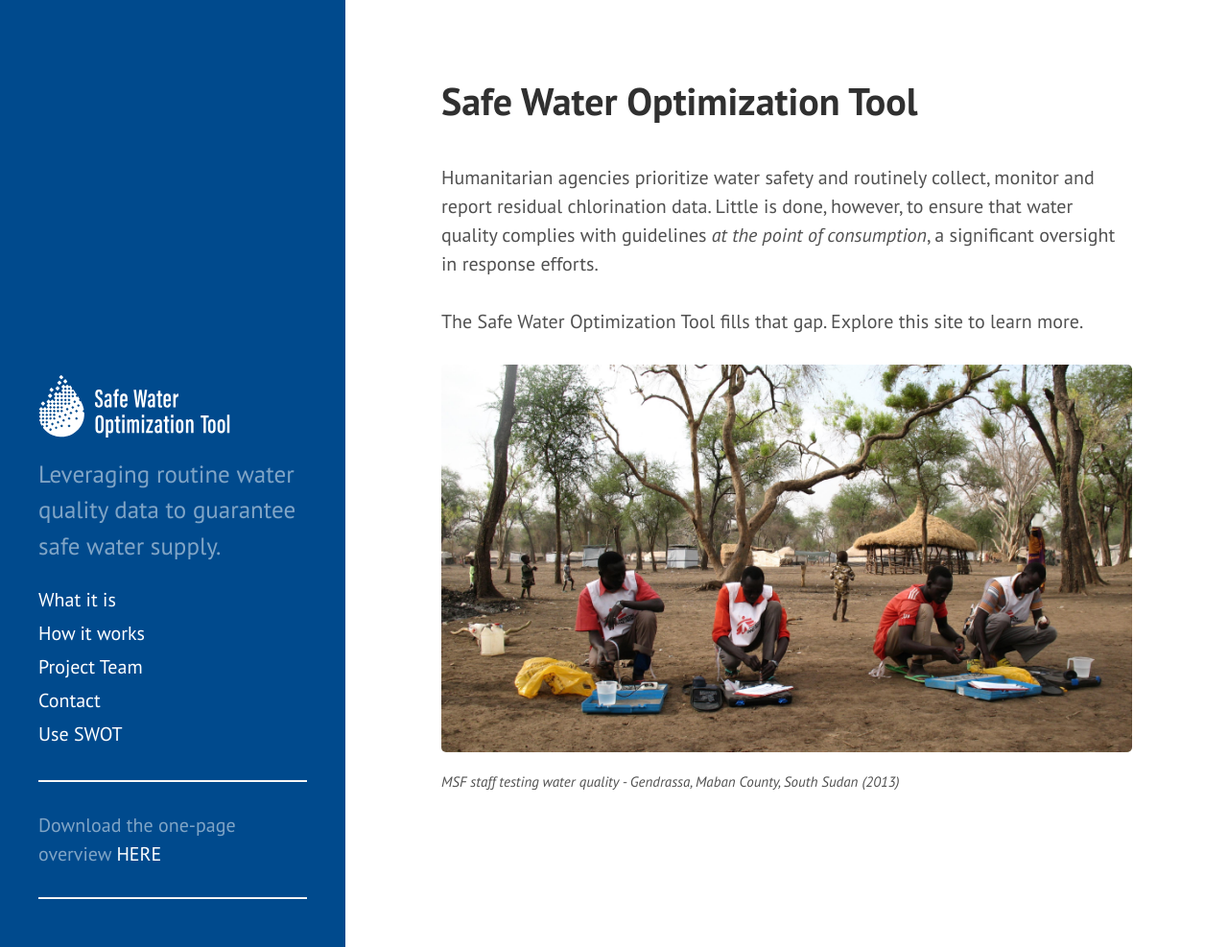
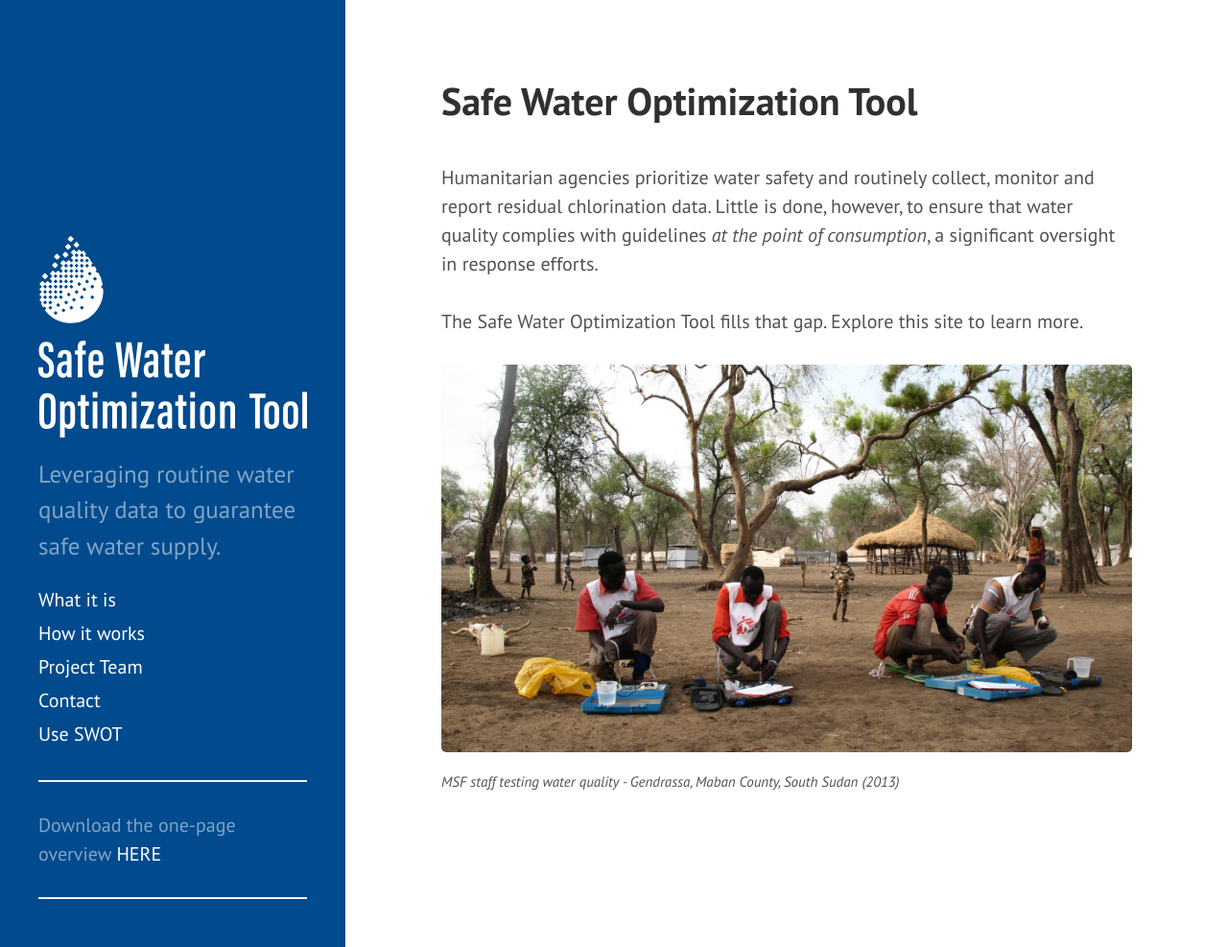
Before and after one commit to safeh2o/swot-infopage, a Jekyll site: the page built from index.html, in a window 1280 px wide and 987 px high. Shown: the whole window at 96% size. Built offline with Jekyll 4.4.1, drawn with Linux system fonts in a browser that asks for light colours; Markdown is read by kramdown in place of the engine named in the settings; the list of posts is cut into pages by our own code.

Commit message:
Update sidebar.html
changed logo to alternate version

```diff
--- a/_includes/sidebar.html
+++ b/_includes/sidebar.html
@@ -3,7 +3,7 @@
     <div class="sidebar-about">
       <h1 style="font-size: xx-large;">
         <a href="/">
-        <img src="/public/images/swot_logo.svg" width="200" height="65" />
+        <img src="/public/images/swot_logo2.svg" />
         </a>
       </h1>
       <p class="lead">{{ site.description }}</p>
```
